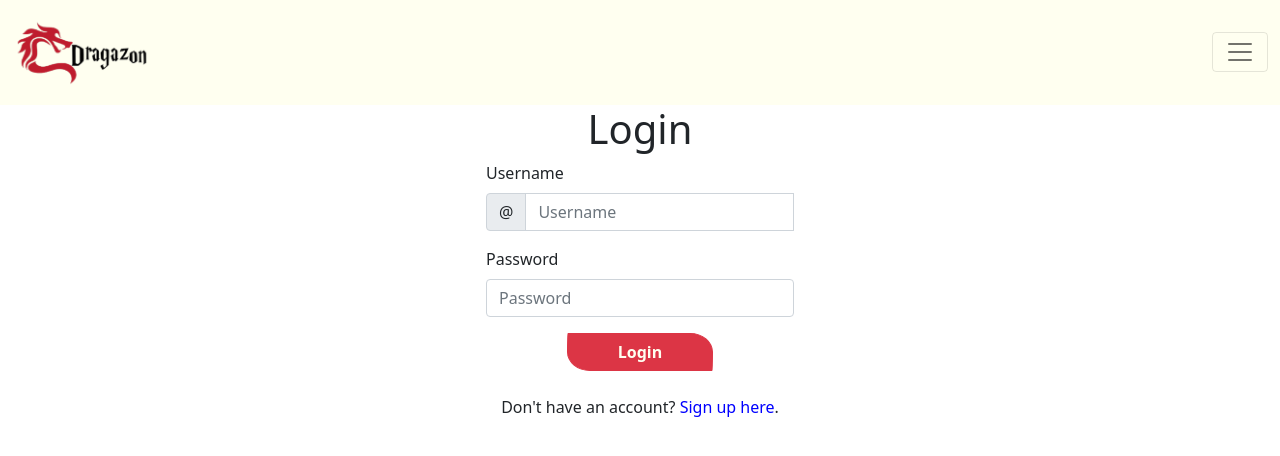
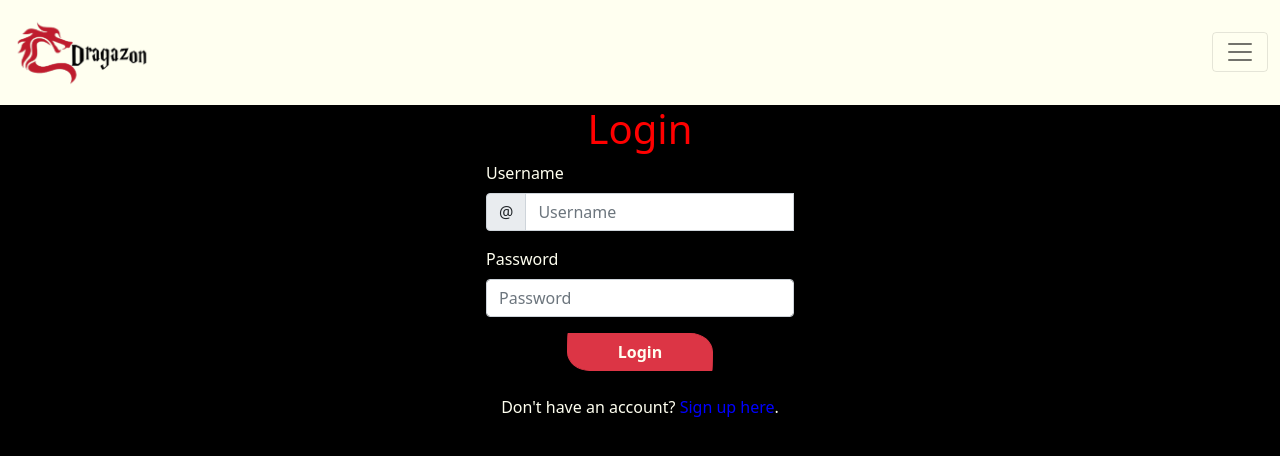
Before and after one commit to alexrabin/dragazon, a React (Create React App) app in the folder client-react/: page /login in a window 1280 px wide. Shown: the top 456 px of the page. Built offline with nearby package versions, Linux system fonts and the light colour scheme; no server answers.

Commit message:
worked on adding styling

```diff
--- a/client-react/src/App.css
+++ b/client-react/src/App.css
@@ -1,7 +1,7 @@
 body{
 
-    background-color: rgb(255, 255, 255);
-
+    /* background-color: rgb(255, 255, 255); */
+    background-color: black;
 
 
 }
--- a/client-react/src/pages/AdminDashboard.js
+++ b/client-react/src/pages/AdminDashboard.js
@@ -161,16 +161,16 @@ export default function AdminDashboardPage() {
     }
     return (
         <Container className="mt-5 mb-5">
-            <h1 className="mb-4">Admin Dashboard</h1>
+            <h1 className="mb-4" style={{color: 'red', textAlign: 'center'}}>Admin Dashboard</h1>
             {profile && <>
                 <Tabs defaultActiveKey="users" id="uncontrolled-tab-example" className="mb-3 nav-pills nav-fill">
                     <Tab eventKey="users" title="Users">
                     <Button className="mt-1 mb-3" onClick={fetchAllUsers}><FaSyncAlt/></Button>
                         {allUsers === "Could not load users" ? <p>{allUsers}</p> :
-                        <div className="text-center">
+                        <div className="text-center" style={{color: 'ivory'}}>
                         <i>Double click a user for actions</i>
-                        <Table striped bordered hover responsive>
-                            <thead>
+                        <Table striped bordered hover responsive style={{color: 'ivory'}}>
+                            <thead >
                                 <tr>
                                 <th>UID</th>
                                 <th>Name</th>
--- a/client-react/src/pages/HomePage.js
+++ b/client-react/src/pages/HomePage.js
@@ -37,7 +37,7 @@ export default function HomePage() {
 
     return (
         <Container className="text-center mb-5">
-            <h1 className="mb-4">Welcome to Dragazon</h1>
+            <h1 className="mb-4" style={{color: "red"}}>Welcome to Dragazon</h1>
             {loading && <div className="text-center mx-auto w-100">
                         <Spinner animation="border"/>
                         </div>}
--- a/client-react/src/pages/LoginPage.js
+++ b/client-react/src/pages/LoginPage.js
@@ -63,14 +63,14 @@ export default function LoginPage() {
     setErrorMsg(null);
   };
   return (
-    <Container className="col-md-10 mx-auto col-lg-10 col-xl-6">
+    <Container className="col-md-10 mx-auto col-lg-10 col-xl-6" style={{color: 'ivory'}}>
       <Form
         className="col-md-6 mb-5 mx-auto"
         onSubmit={(e) => {
           submitHandler(e);
         }}
       >
-        <h1 className="text-center">{showLogin ? "Login" : "Sign Up"}</h1>
+        <h1 className="text-center" style={{color: 'red'}}>{showLogin ? "Login" : "Sign Up"}</h1>
 
         {!showLogin && (
           <Form.Group className="mb-3" controlId="name">
--- a/client-react/src/pages/ProfilePage.js
+++ b/client-react/src/pages/ProfilePage.js
@@ -20,8 +20,8 @@ export default function ProfilePage() {
         fetchProfile();
     }, [fetchProfile])
     return (
-        <Container className="mt-5 mb-5">
-            <h1 className="mb-4 text-center" >Profile</h1>
+        <Container className="mt-5 mb-5" style={{color: 'ivory'}}>
+            <h1 className="mb-4 text-center" style={{color: 'red'}}>Profile</h1>
             {profile && <><Form.Group className="mb-3">
                 <Form.Label>Name</Form.Label>
                 <Form.Control value={profile.name} disabled />
```
